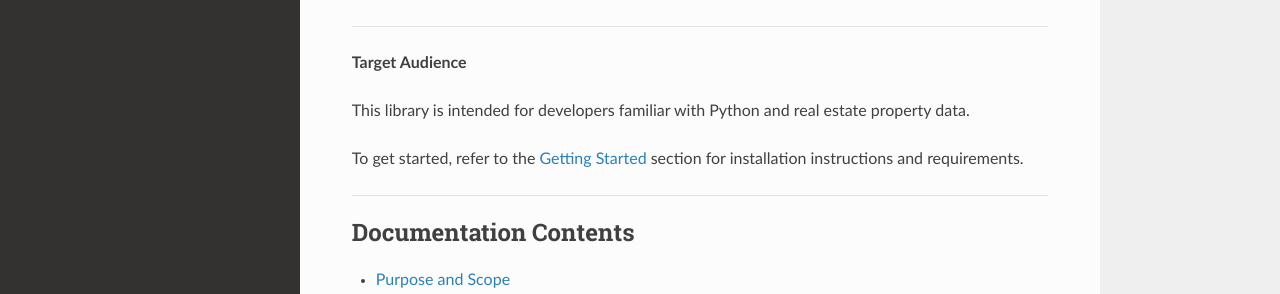
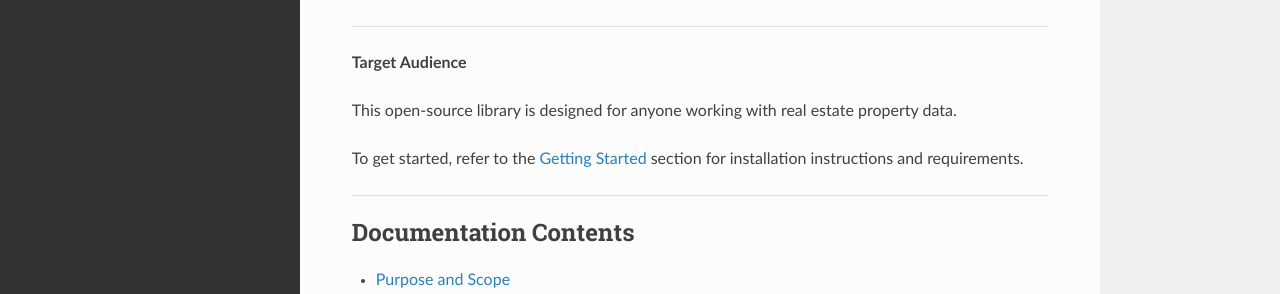
Before and after one commit to cla-bit/EstateEdgePy-Docs, a Sphinx documentation site: the page built from source/index.rst, in a window 1280 px wide and 900 px high. Shown: the part 399-693 px from the top of the window. Built offline with Sphinx 7.4.7 and the Read the Docs theme 3.1.0, drawn with Linux system fonts in a browser that asks for light colours; pages that are not in the unit, such as notebooks, are missing from menus.

Commit message:
Update index.rst

```diff
--- a/source/index.rst
+++ b/source/index.rst
@@ -26,7 +26,7 @@ To get started with the EstateEdgePy library, ensure the following requirements
 
 **Target Audience**
 
-This library is intended for developers familiar with Python and real estate property data.
+This open-source library is designed for anyone working with real estate property data.
 
 To get started, refer to the :doc:`get_started` section for installation instructions and requirements.
 
```
